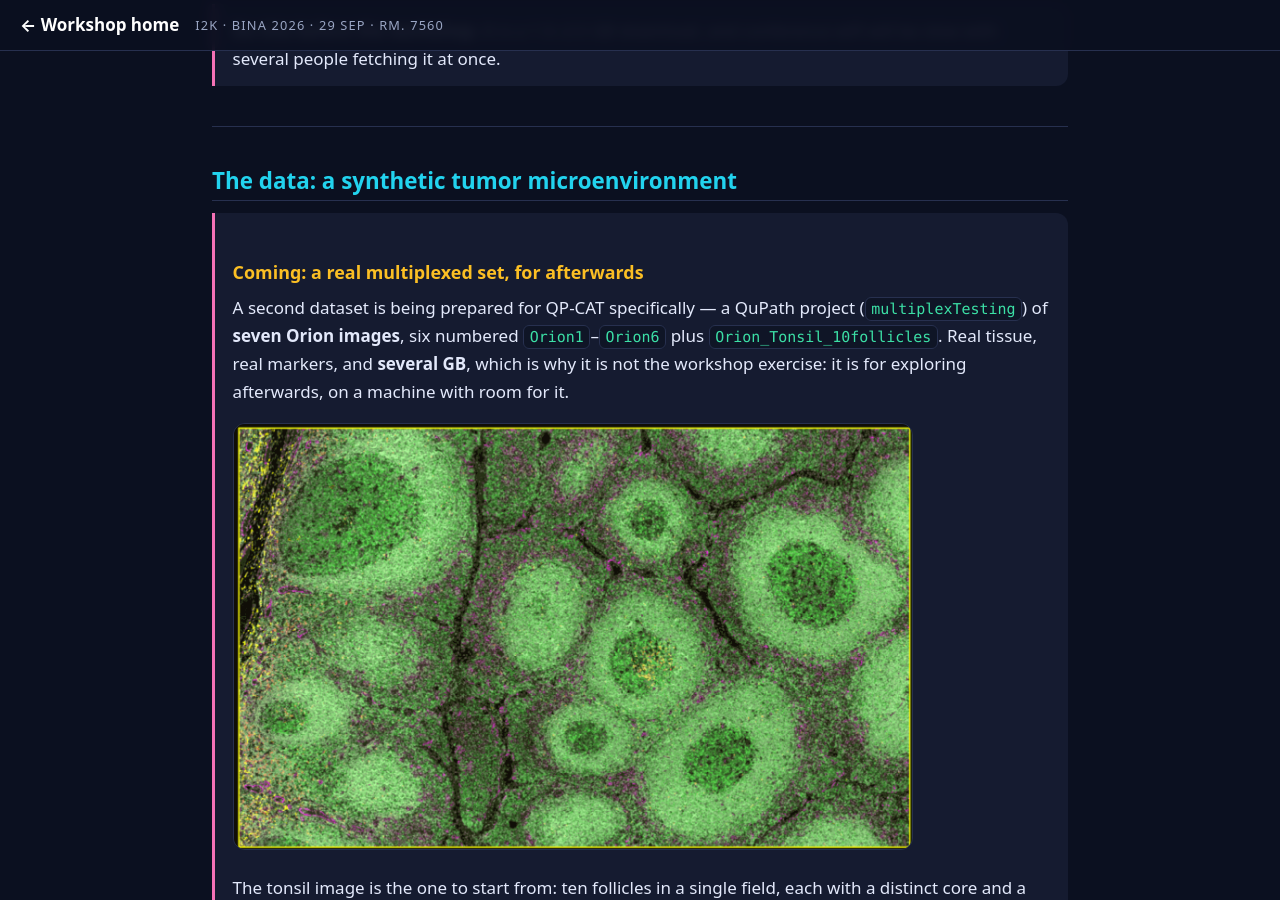
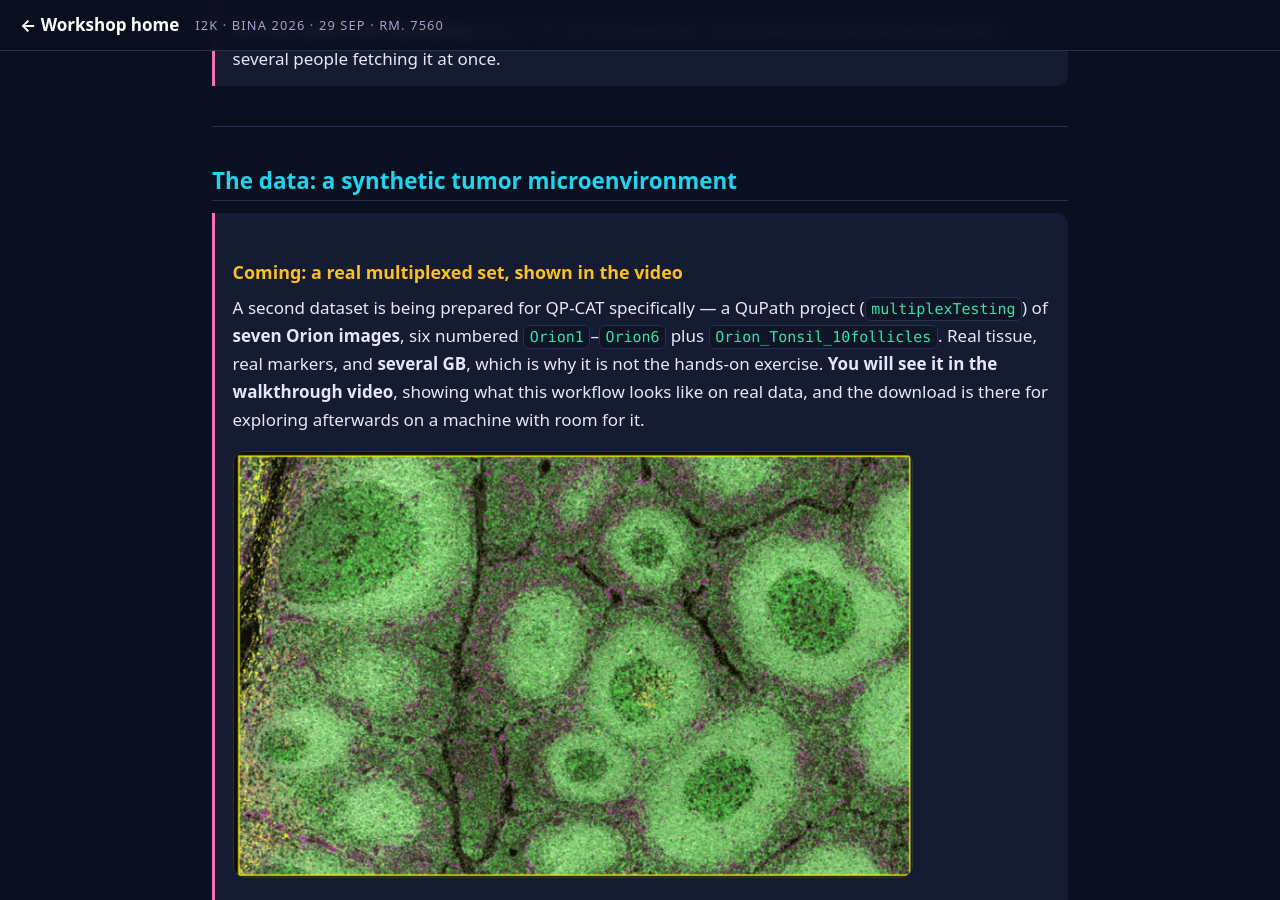
Before and after one commit to MichaelSNelson/BINA-I2K-2026-QuPath-Extensions, a Jekyll site: the page built from docs/03-qp-cat-cell-analysis-tools.md, in a window 1280 px wide and 900 px high, scrolled down 2854 px. Built offline with Jekyll 4.4.1, drawn with Linux system fonts in a browser that asks for light colours.

Commit message:
Say the Orion set appears in the QP-CAT video
It is not only an afterwards download: the walkthrough video uses it to show
the workflow on real tissue, alongside the synthetic set the exercise runs on.

Claude-Session: https://claude.ai/code/session_01KwiACUr5MacuDvqp74c96o

```diff
--- a/docs/03-qp-cat-cell-analysis-tools.md
+++ b/docs/03-qp-cat-cell-analysis-tools.md
@@ -118,12 +118,14 @@ Then run `Extensions > QP-CAT > Setup environment`. One click configures the ful
 
 ## The data: a synthetic tumor microenvironment
 
-> ### Coming: a real multiplexed set, for afterwards
+> ### Coming: a real multiplexed set, shown in the video
 >
 > A second dataset is being prepared for QP-CAT specifically — a QuPath project
 > (`multiplexTesting`) of **seven Orion images**, six numbered `Orion1`–`Orion6` plus
 > `Orion_Tonsil_10follicles`. Real tissue, real markers, and **several GB**, which is why it is
-> not the workshop exercise: it is for exploring afterwards, on a machine with room for it.
+> not the hands-on exercise. **You will see it in the walkthrough video**, showing what this
+> workflow looks like on real data, and the download is there for exploring afterwards on a
+> machine with room for it.
 >
 > <img src="../images/qp-cat/orion-tonsil-follicles.png" alt="A multiplexed tonsil image in green, magenta and yellow. Pale rounded follicles fill the field, several with a darker, more densely stained core, separated by magenta-rich bands of surrounding tissue" width="680">
 >
```
